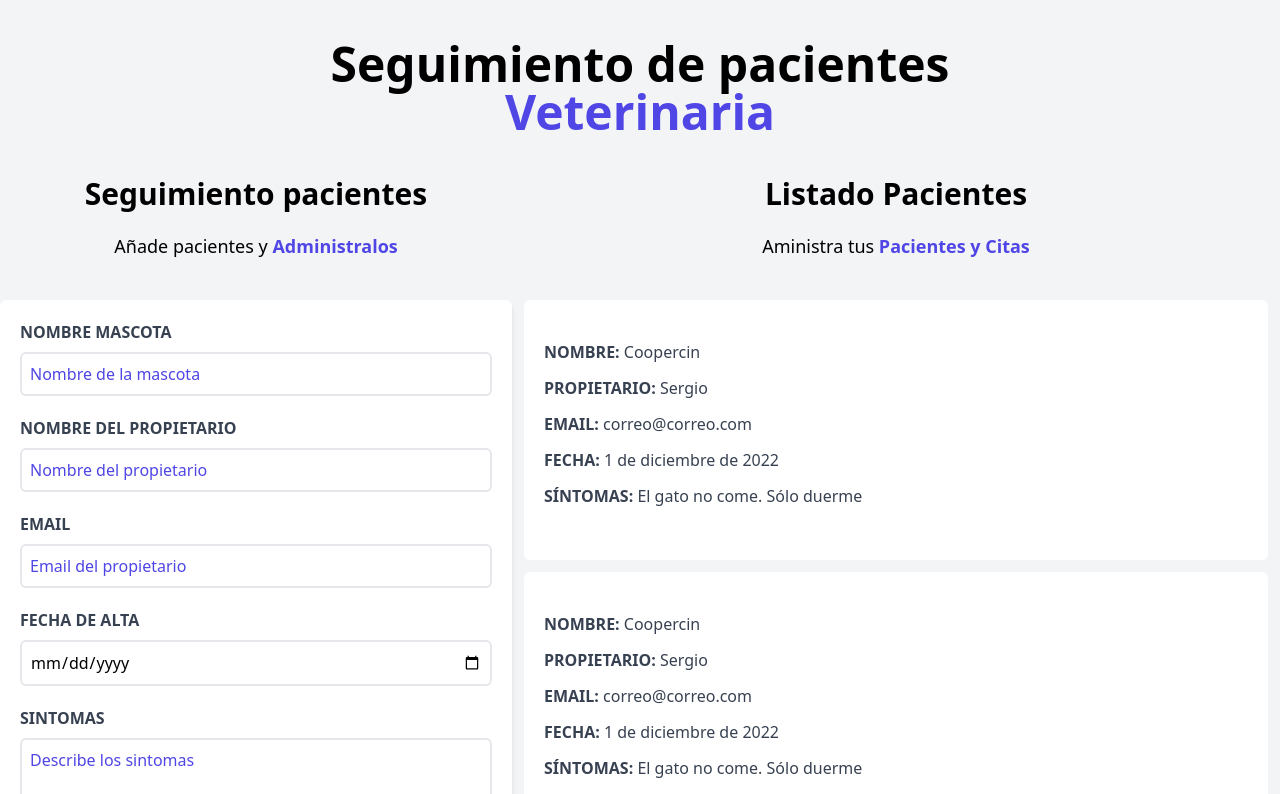
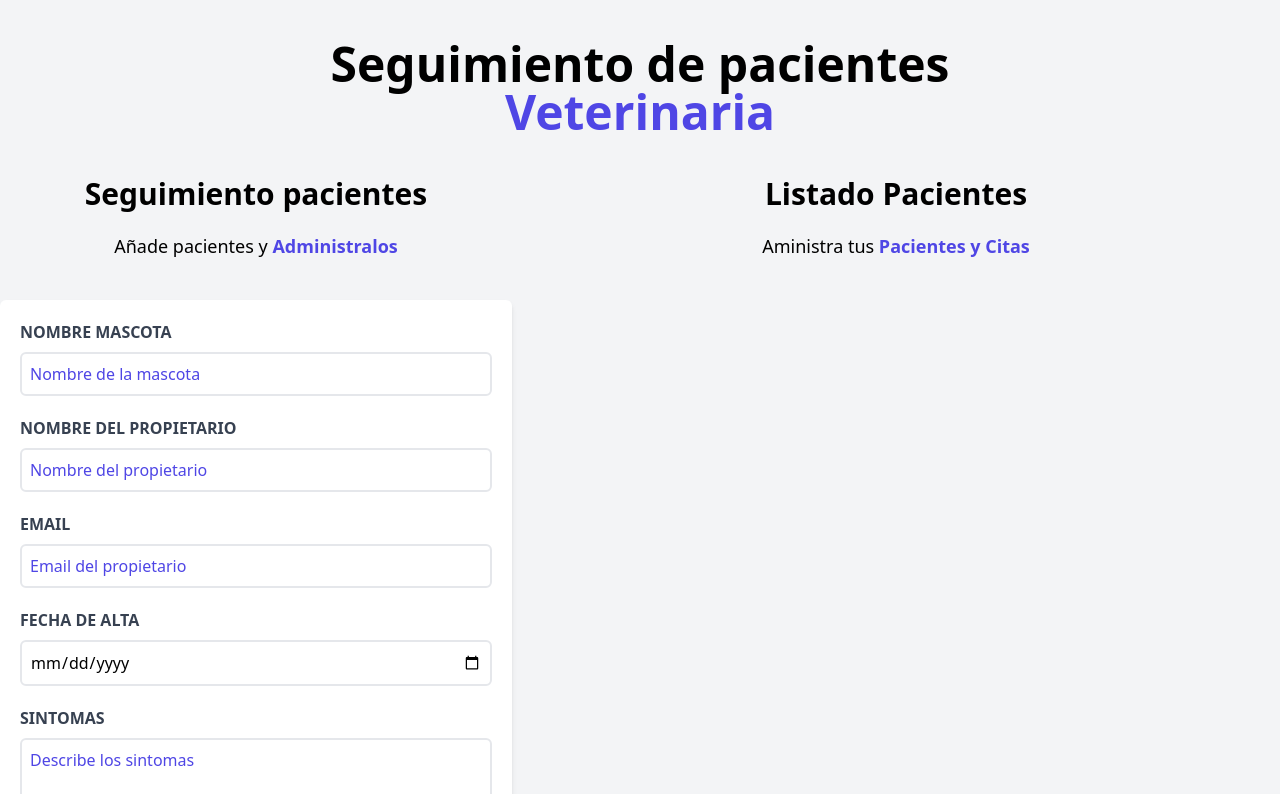
Before and after one commit to sruizpdev/01-vet, a React (Vite) app: page / in a window 1280 px wide. Shown: the top 794 px of the page. Built offline with nearby package versions, Linux system fonts and the light colour scheme.

Commit message:
mejorando el componente paciente

```diff
--- a/src/App.jsx
+++ b/src/App.jsx
@@ -1,14 +1,16 @@
-import Form from "./components/Formulario";
+import { useState } from "react";
+import Formulario from "./components/Formulario";
 import Header from "./components/Header";
 import ListadoPacientes from "./components/ListadoPacientes";
 
 function App() {
+  const [pacientes, setPacientes] = useState([]);
   return (
     <div className="container mx-auto mt-10">
       <Header />
       <div className="mt-10 md:flex">
-        <Form />
-        <ListadoPacientes />
+        <Formulario pacientes={pacientes} setPacientes={setPacientes} />
+        <ListadoPacientes pacientes={pacientes}/>
       </div>
     </div>
   );
--- /dev/null
+++ b/src/components/Error.jsx
@@ -0,0 +1,11 @@
+import React from "react";
+
+const Error = ({ mensaje }) => {
+  return (
+    <div className="bg-red-800 text-center text-white uppercase p-3 font-bold mb-3 rounded-md">
+      <p>{mensaje}</p>
+    </div>
+  );
+};
+
+export default Error;
--- a/src/components/Formulario.jsx
+++ b/src/components/Formulario.jsx
@@ -1,12 +1,43 @@
-function Formulario() {
+import { useState } from "react";
+import Error from "./Error";
+
+function Formulario({ pacientes, setPacientes }) {
+  const [nombre, setNombre] = useState("");
+  const [propietario, setPropietario] = useState("");
+  const [email, setEmail] = useState("");
+  const [fecha, setFecha] = useState("");
+  const [sintomas, setSintomas] = useState("");
+  const [error, setError] = useState(false);
+
+  const handleSubmit = (e) => {
+    e.preventDefault();
+    if ([nombre, propietario, email, fecha, sintomas].includes("")) {
+      setError(true);
+      return;
+    }
+    setError(false);
+    const objetoPaciente = { nombre, propietario, email, fecha, sintomas };
+
+    setPacientes([...pacientes, objetoPaciente]);
+    setNombre("");
+    setPropietario("");
+    setEmail("");
+    setFecha("");
+    setSintomas("");
+  };
+
   return (
     <div className="md:w-1/2 lg:w-2/5">
       <h2 className="font-black text-center text-3xl">Seguimiento pacientes</h2>
       <p className="text-lg mt-5 text-center mb-10">
-        Añade pacientes y {""}{" "}
+        Añade pacientes y{" "}
         <span className="text-indigo-600 font-bold">Administralos</span>
       </p>
-      <form className="bg-white shadow-md rounded-md py-5 px-5">
+      <form
+        onSubmit={handleSubmit}
+        className="bg-white shadow-md rounded-md py-5 px-5"
+      >
+        {error && <Error mensaje="todos los campos son obligatorios" />}
         <div className="mb-5">
           <label
             htmlFor="mascota"
@@ -19,6 +50,8 @@ function Formulario() {
             type="text"
             id="mascota"
             placeholder="Nombre de la mascota"
+            value={nombre}
+            onChange={(e) => setNombre(e.target.value)}
           />
         </div>
         <div className="mb-5">
@@ -33,6 +66,8 @@ function Formulario() {
             type="text"
             id="propietario"
             placeholder="Nombre del propietario"
+            value={propietario}
+            onChange={(e) => setPropietario(e.target.value)}
           />
         </div>{" "}
         <div className="mb-5">
@@ -47,11 +82,13 @@ function Formulario() {
             type="email"
             id="email"
             placeholder="Email del propietario"
+            value={email}
+            onChange={(e) => setEmail(e.target.value)}
           />
         </div>
         <div className="mb-5">
           <label
-            htmlFor="alta"
+            htmlFor="fecha"
             className="block text-gray-700 uppercase font-bold"
           >
             Fecha de alta
@@ -59,7 +96,9 @@ function Formulario() {
           <input
             className="border-2 w-full p-2 mt-2 placeholder-indigo-600 rounded-md"
             type="date"
-            id="alta"
+            id="fecha"
+            value={fecha}
+            onChange={(e) => setFecha(e.target.value)}
           />
         </div>
         <div className="mb-5">
@@ -74,6 +113,8 @@ function Formulario() {
             type="text"
             id="sintomas"
             placeholder="Describe los sintomas"
+            value={sintomas}
+            onChange={(e) => setSintomas(e.target.value)}
           />
         </div>
         <input
--- a/src/components/ListadoPacientes.jsx
+++ b/src/components/ListadoPacientes.jsx
@@ -1,7 +1,7 @@
 import React from "react";
 import Paciente from "./Paciente";
 
-function ListadoPacientes() {
+function ListadoPacientes({ pacientes }) {
   return (
     <div className="md:w-1/2 lg:w-3/5 h-screen overflow-y-auto">
       <h2 className="font-black text-3xl text-center">Listado Pacientes</h2>
@@ -9,10 +9,9 @@ function ListadoPacientes() {
         Aministra tus{" "}
         <span className="text-indigo-600 font-bold">Pacientes y Citas</span>
       </p>
-      <Paciente />
-      <Paciente />
-      <Paciente />
-      <Paciente />
+      {pacientes.map((paciente) => (
+        <Paciente paciente={paciente} />
+      ))}
     </div>
   );
 }
--- a/src/components/Paciente.jsx
+++ b/src/components/Paciente.jsx
@@ -1,27 +1,24 @@
 import React from "react";
 
-const Paciente = () => {
+const Paciente = ({ paciente }) => {
+  const { nombre, propietario, email, fecha, sintomas } = paciente;
   return (
     <div className="bg-white px-5 m-3 py-10 rounded-md">
       <p className="uppercase font-bold text-gray-700 mb-3">
-        Nombre: <span className="font-normal normal-case">Coopercin</span>
+        Nombre: <span className="font-normal normal-case">{nombre}</span>
       </p>{" "}
       <p className="uppercase font-bold text-gray-700 mb-3">
-        Propietario: <span className="font-normal normal-case">Sergio</span>
+        Propietario:{" "}
+        <span className="font-normal normal-case">{propietario}</span>
       </p>{" "}
       <p className="uppercase font-bold text-gray-700 mb-3">
-        email:{" "}
-        <span className="font-normal normal-case">correo@correo.com</span>
+        email: <span className="font-normal normal-case">{email}</span>
       </p>{" "}
       <p className="uppercase font-bold text-gray-700 mb-3">
-        Fecha:{" "}
-        <span className="font-normal normal-case">1 de diciembre de 2022</span>
+        Fecha: <span className="font-normal normal-case">{fecha}</span>
       </p>{" "}
       <p className="uppercase font-bold text-gray-700 mb-3">
-        Síntomas:{" "}
-        <span className="font-normal normal-case">
-          El gato no come. Sólo duerme
-        </span>
+        Síntomas: <span className="font-normal normal-case">{sintomas}</span>
       </p>
     </div>
   );
```
